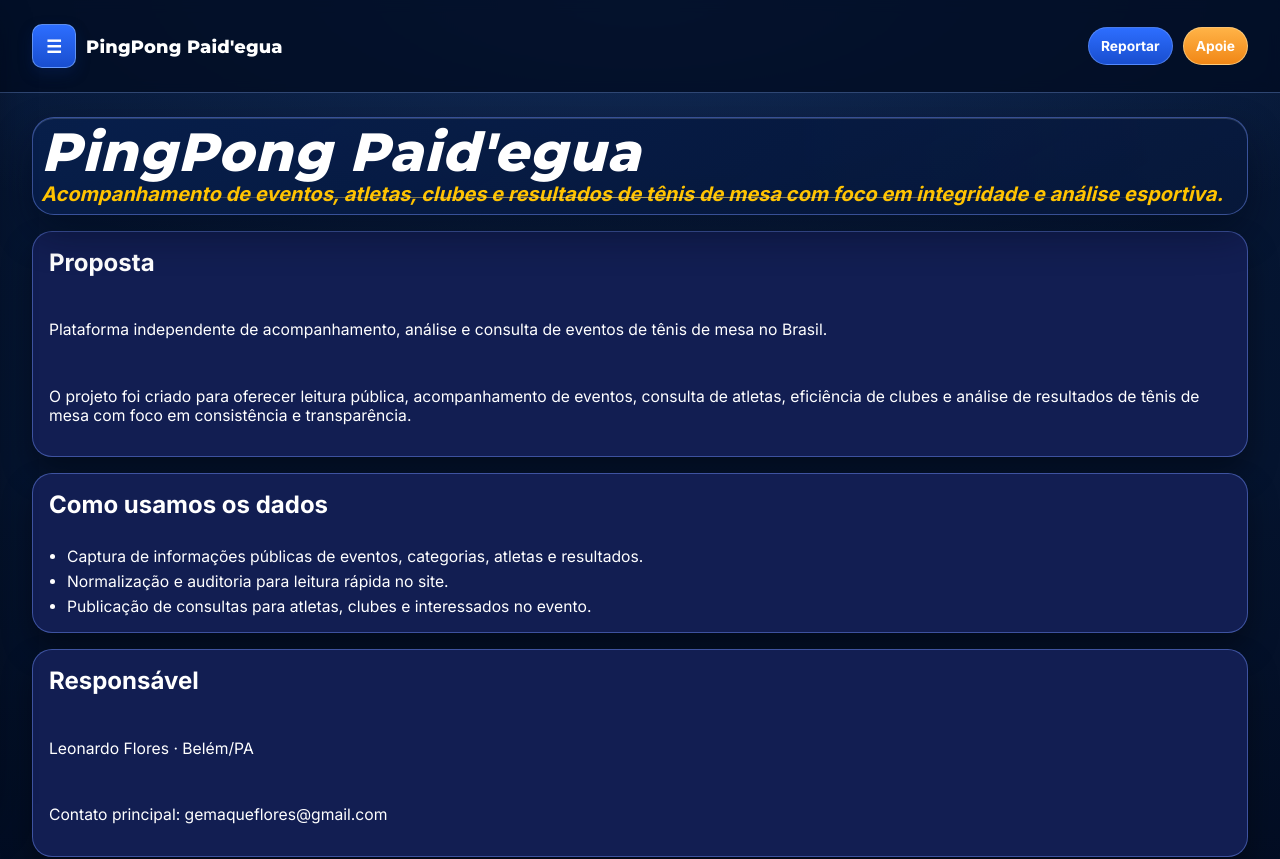
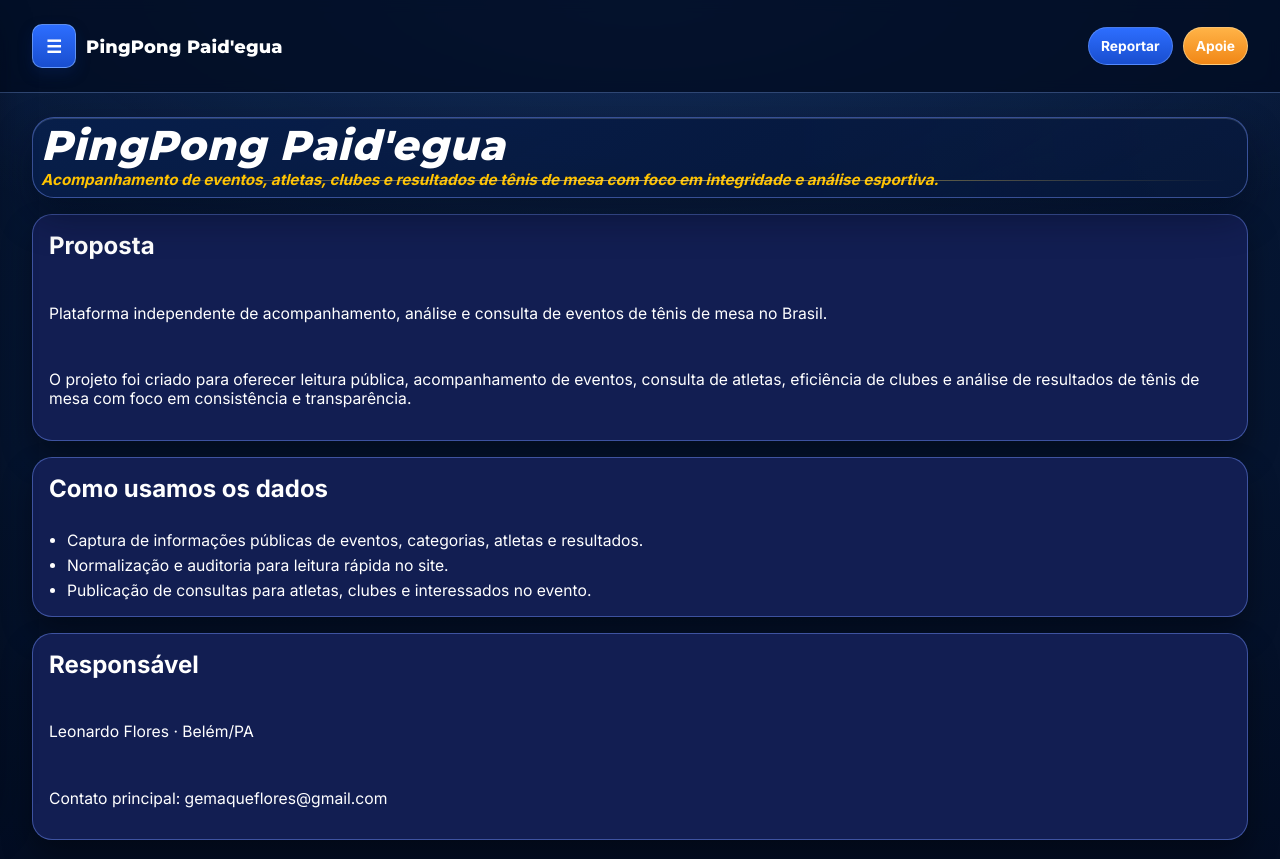
Before and after one commit to gemaqueflores/pingpongpaidegua, a Next.js app in the folder apps/web/: page /sobre in a window 1280 px wide. Shown: the top 859 px of the page. Built offline with nearby package versions, Linux system fonts and the light colour scheme; no server answers.

Commit message:
fix(web): tighten compact page header sizing

```diff
--- a/apps/web/app/globals.css
+++ b/apps/web/app/globals.css
@@ -3165,6 +3165,16 @@ a {
 
 .page-header-compact {
   min-height: 0;
+}
+
+.page-header-compact .hero-title {
+  font-size: clamp(1.7rem, 4.4vw, 2.6rem);
+  line-height: 0.96;
+}
+
+.page-header-compact .hero-subtitle {
+  font-size: 0.95rem;
+  margin-top: 4px;
 }
 
 .events-page-header .hero-title {
```
